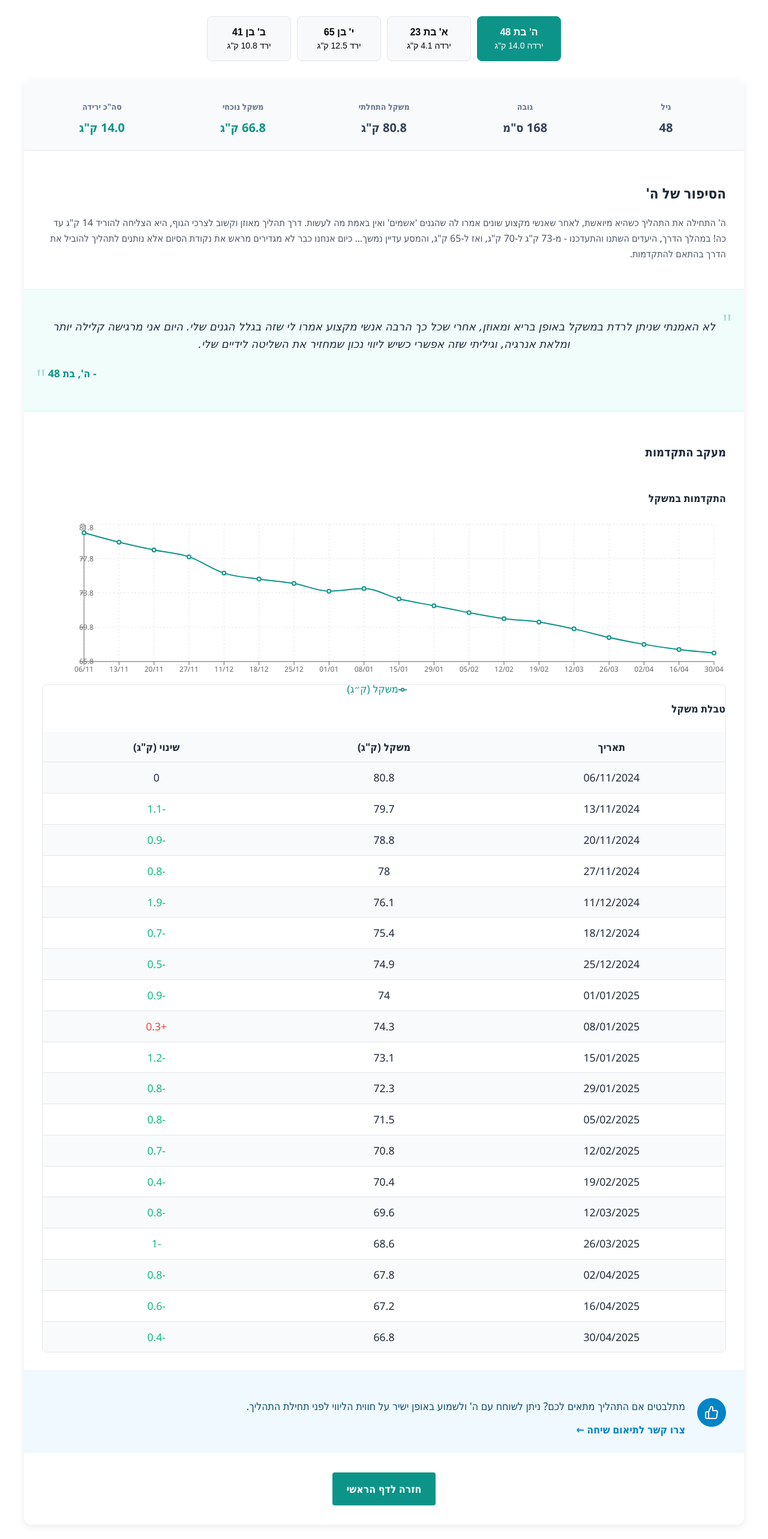
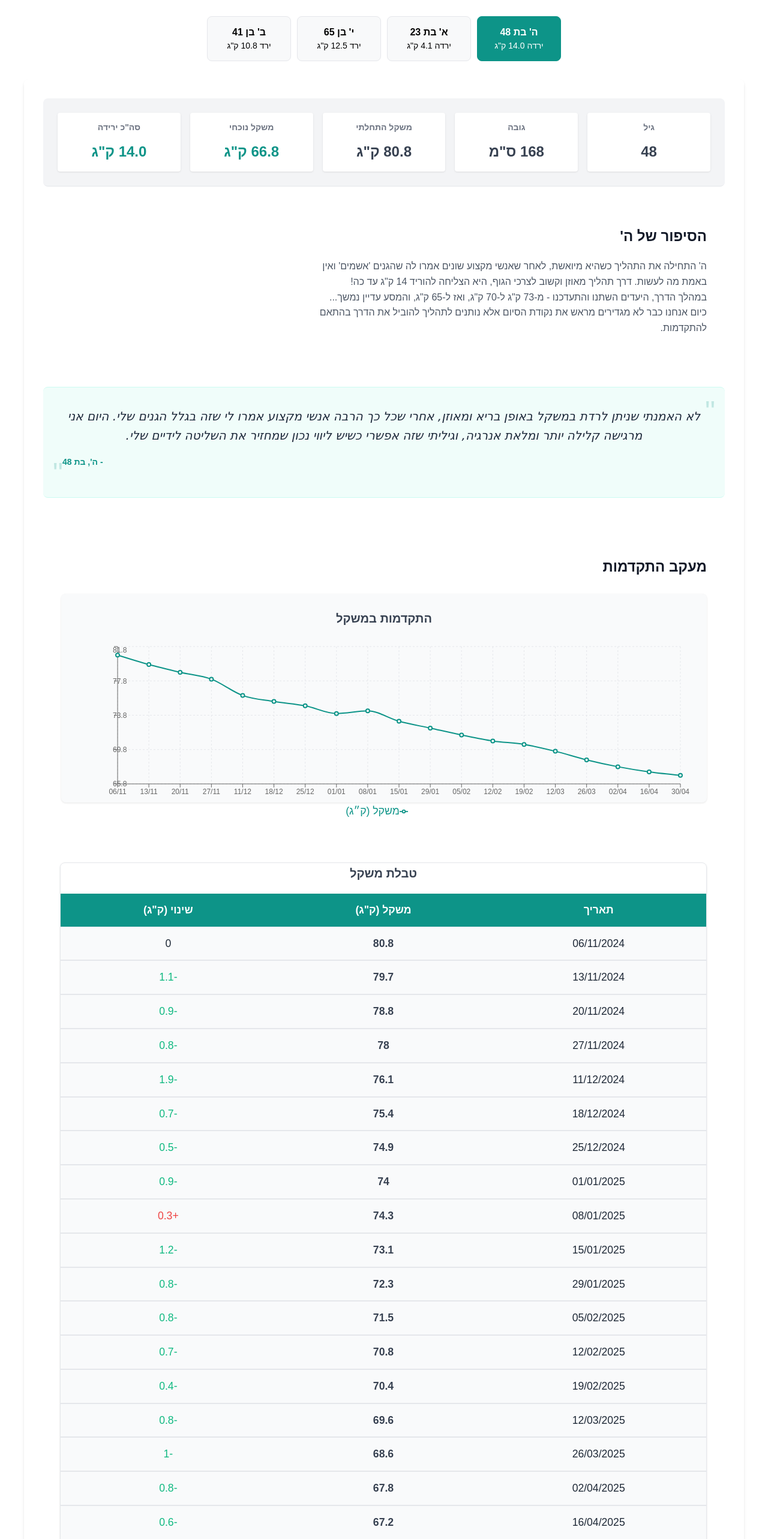
Before and after one commit to ronental75/nutrition-community, a React (Create React App) app: page /success-stories in a window 1280 px wide. Shown: the part 180-2746 px from the top of the page at 60% size. Built offline with nearby package versions, Linux system fonts and the light colour scheme.

Commit message:
Initial commit

```diff
--- a/src/components/SuccessStories/SuccessStories.css
+++ b/src/components/SuccessStories/SuccessStories.css
@@ -602,3 +602,476 @@
     display: none;
   }
 }
+
+/* Success Stories Component Styles */
+.success-story-card {
+  max-width: 1200px;
+  margin: 0 auto;
+  padding: 2rem;
+  background-color: #ffffff;
+  border-radius: 0.5rem;
+  box-shadow: 0 4px 6px -1px rgba(0, 0, 0, 0.1), 0 2px 4px -1px rgba(0, 0, 0, 0.06);
+  direction: rtl;
+  font-family: 'Rubik', sans-serif;
+}
+
+/* Header Stats */
+.success-story-header-stats {
+  display: flex;
+  flex-wrap: wrap;
+  justify-content: space-between;
+  gap: 1rem;
+  margin-bottom: 2rem;
+  background-color: #f3f4f6;
+  padding: 1.5rem;
+  border-radius: 0.5rem;
+}
+
+.stat-box {
+  flex: 1;
+  min-width: 120px;
+  text-align: center;
+  padding: 0.75rem;
+  border-radius: 0.25rem;
+  background-color: #ffffff;
+  box-shadow: 0 1px 3px 0 rgba(0, 0, 0, 0.1);
+}
+
+.stat-box h3 {
+  margin: 0 0 0.5rem 0;
+  font-size: 0.875rem;
+  color: #6b7280;
+}
+
+.stat-value {
+  font-size: 1.5rem;
+  font-weight: 700;
+  color: #374151;
+}
+
+.stat-value.highlight {
+  color: #0d9488;
+}
+
+/* Story Intro */
+.success-story-intro {
+  display: flex;
+  flex-direction: column;
+  gap: 2rem;
+  margin-bottom: 2rem;
+}
+
+@media (min-width: 768px) {
+  .success-story-intro {
+    flex-direction: row;
+  }
+
+  .success-story-image {
+    flex: 0 0 40%;
+  }
+
+  .success-story-description {
+    flex: 0 0 60%;
+  }
+}
+
+.success-story-image {
+  max-width: 300px; /* Adjust this value to control the image size */
+  margin: 0 auto 1.5rem;
+}
+
+.success-story-image img {
+  width: 100%;
+  height: auto;
+  border-radius: 0.5rem;
+  box-shadow: 0 4px 6px -1px rgba(0, 0, 0, 0.1);
+  object-fit: cover;
+}
+
+.success-story-description h2 {
+  color: #111827;
+  margin-top: 0;
+  margin-bottom: 1rem;
+  font-size: 1.5rem;
+}
+
+.success-story-description p {
+  color: #4b5563;
+  line-height: 1.6;
+}
+
+.success-story-highlights {
+  margin-top: 1.5rem;
+  padding: 1rem;
+  background-color: #f8fafc;
+  border-radius: 0.25rem;
+  border-right: 4px solid #0d9488;
+}
+
+.success-story-highlights h3 {
+  margin-top: 0;
+  color: #0d9488;
+  font-size: 1.125rem;
+}
+
+.highlights-list {
+  padding-right: 1.25rem;
+  margin: 0.5rem 0 0 0;
+}
+
+.highlight-item {
+  margin-bottom: 0.5rem;
+  color: #4b5563;
+}
+
+/* Quote */
+.success-story-quote {
+  position: relative;
+  padding: 2rem;
+  margin: 2.5rem 0;
+  background-color: #f0fdfa;
+  border-radius: 0.5rem;
+  color: #0f766e;
+  text-align: center;
+}
+
+.quote-mark {
+  font-size: 3rem;
+  line-height: 1;
+  position: absolute;
+  color: #0d9488;
+  opacity: 0.2;
+}
+
+.quote-mark.left {
+  top: 1rem;
+  right: 1rem;
+}
+
+.quote-mark.right {
+  bottom: 1rem;
+  left: 1rem;
+}
+
+.quote-text {
+  margin: 0;
+  font-size: 1.25rem;
+  font-style: italic;
+  line-height: 1.6;
+}
+
+.quote-author {
+  margin-top: 1rem;
+  font-weight: 600;
+  font-size: 0.875rem;
+}
+
+/* Chart Containers for Mobile Scrolling */
+.chart-scroll-container {
+  width: 100%;
+  overflow-x: auto;
+  -webkit-overflow-scrolling: touch; /* Smooth scrolling on iOS */
+  scrollbar-width: thin; /* Firefox */
+  scrollbar-color: #0d9488 #f9fafb; /* Firefox */
+  margin-bottom: 1rem;
+}
+
+.chart-scroll-container::-webkit-scrollbar {
+  height: 8px; /* Height of horizontal scrollbar */
+}
+
+.chart-scroll-container::-webkit-scrollbar-track {
+  background: #f9fafb;
+  border-radius: 4px;
+}
+
+.chart-scroll-container::-webkit-scrollbar-thumb {
+  background-color: #0d9488;
+  border-radius: 4px;
+}
+
+.chart-inner-container {
+  min-width: 600px; /* Minimum width to ensure readability */
+  height: 100%;
+}
+
+/* Progress Section */
+.success-story-progress {
+  margin-bottom: 2rem;
+}
+
+.success-story-progress h3 {
+  color: #111827;
+  font-size: 1.5rem;
+  margin-bottom: 1.5rem;
+}
+
+.chart-container {
+  display: flex;
+  flex-direction: column;
+  gap: 2.5rem;
+}
+
+.weight-chart-wrapper,
+.workouts-chart-wrapper {
+  padding: 1.5rem;
+  background-color: #f9fafb;
+  border-radius: 0.5rem;
+  box-shadow: 0 1px 3px 0 rgba(0, 0, 0, 0.1);
+}
+
+.chart-title {
+  margin-top: 0;
+  margin-bottom: 1.5rem;
+  color: #374151;
+  font-size: 1.25rem;
+  text-align: center;
+}
+
+/* Chart Tooltip */
+.chart-tooltip {
+  background-color: rgba(255, 255, 255, 0.95);
+  padding: 0.75rem;
+  border-radius: 0.25rem;
+  box-shadow: 0 2px 5px rgba(0, 0, 0, 0.15);
+  border: 1px solid #e5e7eb;
+  min-width: 150px;
+}
+
+.tooltip-date {
+  margin: 0 0 0.5rem 0;
+  font-weight: 600;
+  color: #374151;
+  border-bottom: 1px solid #e5e7eb;
+  padding-bottom: 0.25rem;
+}
+
+.tooltip-weight,
+.tooltip-strength,
+.tooltip-cardio,
+.tooltip-total,
+.tooltip-details {
+  margin: 0.25rem 0;
+  font-size: 0.875rem;
+  color: #4b5563;
+}
+
+.tooltip-weight {
+  font-weight: 600;
+}
+
+.tooltip-strength-color,
+.tooltip-cardio-color {
+  display: inline-block;
+  width: 10px;
+  height: 10px;
+  margin-left: 5px;
+  border-radius: 50%;
+}
+
+.tooltip-strength-color {
+  background-color: #8884d8;
+}
+
+.tooltip-cardio-color {
+  background-color: #82ca9d;
+}
+
+.weight-gain {
+  color: #ef4444;
+}
+
+/* Data Tables */
+.data-tables-container {
+  margin-top: 2.5rem;
+}
+
+.weight-table {
+  width: 100%;
+  border-collapse: collapse;
+  box-shadow: 0 1px 3px 0 rgba(0, 0, 0, 0.1);
+  border-radius: 0.5rem;
+  overflow: hidden;
+}
+
+.table-title {
+  text-align: center;
+  margin-top: 0;
+  margin-bottom: 1rem;
+  color: #374151;
+  font-size: 1.25rem;
+}
+
+.weight-table-header {
+  display: flex;
+  background-color: #0d9488;
+  color: white;
+  font-weight: 600;
+}
+
+.weight-table-row {
+  display: flex;
+  border-bottom: 1px solid #e5e7eb;
+}
+
+.weight-table-row:last-child {
+  border-bottom: none;
+}
+
+.weight-table-row:nth-child(even) {
+  background-color: #f9fafb;
+}
+
+.weight-table-cell {
+  flex: 1;
+  padding: 0.75rem 1rem;
+  text-align: center;
+}
+
+.weight-value {
+  font-weight: 600;
+  color: #374151;
+}
+
+/* Contact Section */
+.success-story-contact {
+  display: flex;
+  align-items: center;
+  padding: 1.5rem;
+  margin: 2rem 0;
+  background-color: #f0fdfa;
+  border-radius: 0.5rem;
+  border-right: 4px solid #0d9488;
+}
+
+.contact-icon {
+  flex-shrink: 0;
+  margin-left: 1.5rem;
+  color: #0d9488;
+  background-color: white;
+  width: 3rem;
+  height: 3rem;
+  display: flex;
+  align-items: center;
+  justify-content: center;
+  border-radius: 50%;
+  box-shadow: 0 1px 3px 0 rgba(0, 0, 0, 0.1);
+}
+
+.contact-text {
+  flex-grow: 1;
+}
+
+.contact-text p {
+  margin: 0 0 0.75rem 0;
+  color: #374151;
+}
+
+.contact-link {
+  display: inline-block;
+  color: #0d9488;
+  font-weight: 600;
+  text-decoration: none;
+  transition: color 0.2s;
+}
+
+.contact-link:hover {
+  color: #0f766e;
+  text-decoration: underline;
+}
+
+/* Responsive Design */
+@media (max-width: 768px) {
+  .success-story-card {
+    padding: 1.5rem;
+  }
+
+  .success-story-header-stats {
+    flex-direction: column;
+  }
+
+  .stat-box {
+    width: 100%;
+  }
+
+  .success-story-quote {
+    padding: 1.5rem;
+  }
+
+  .quote-text {
+    font-size: 1rem;
+  }
+
+  .weight-table-row,
+  .weight-table-header {
+    font-size: 0.875rem;
+  }
+
+  .weight-table-cell {
+    padding: 0.5rem;
+  }
+}
+
+/* Return Button */
+.button-container {
+  margin: 2rem 0;
+  text-align: center;
+}
+
+.return-button {
+  display: inline-block;
+  padding: 0.75rem 1.5rem;
+  background-color: #0d9488;
+  color: white;
+  text-decoration: none;
+  border-radius: 0.25rem;
+  font-weight: 600;
+  transition: background-color 0.3s;
+}
+
+.return-button:hover {
+  background-color: #0f766e;
+}
+
+/* Chart Containers for Mobile Scrolling */
+.chart-scroll-container {
+  width: 100%;
+  overflow-x: auto;
+  -webkit-overflow-scrolling: touch; /* Smooth scrolling on iOS */
+  scrollbar-width: thin; /* Firefox */
+  scrollbar-color: #0d9488 #f9fafb; /* Firefox */
+  margin-bottom: 1rem;
+}
+
+.chart-scroll-container::-webkit-scrollbar {
+  height: 8px; /* Height of horizontal scrollbar */
+}
+
+.chart-scroll-container::-webkit-scrollbar-track {
+  background: #f9fafb;
+  border-radius: 4px;
+}
+
+.chart-scroll-container::-webkit-scrollbar-thumb {
+  background-color: #0d9488;
+  border-radius: 4px;
+}
+
+.chart-inner-container {
+  min-width: 600px; /* Minimum width to ensure readability */
+  height: 100%;
+}
+
+/* Image size control */
+.success-story-image {
+  max-width: 300px; /* Adjust this value to control the image size */
+  margin: 0 auto 1.5rem;
+}
+
+.success-story-image img {
+  width: 100%;
+  height: auto;
+  border-radius: 0.5rem;
+  box-shadow: 0 4px 6px -1px rgba(0, 0, 0, 0.1);
+  object-fit: cover;
+}
--- a/src/components/SuccessStories/SuccessStoryCard.jsx
+++ b/src/components/SuccessStories/SuccessStoryCard.jsx
@@ -113,8 +113,11 @@ const SuccessStoryCard = ({ story }) => {
         <h3>מעקב התקדמות</h3>
 
         <div className="chart-container">
+    {/* Replace the existing weight chart section with this code */}
 <div className="weight-chart-wrapper">
   <h4 className="chart-title">התקדמות במשקל</h4>
+  <div className="chart-scroll-container">
+    <div className="chart-inner-container">
       <ResponsiveContainer width="100%" height={300}>
         <LineChart
           data={story.weightData}
@@ -146,12 +149,15 @@ const SuccessStoryCard = ({ story }) => {
         </LineChart>
       </ResponsiveContainer>
     </div>
+  </div>
+</div>
 
-
-{/* תצוגת נתוני אימונים אם קיימים */}
+{/* Replace the existing workout chart section with this code */}
 {story.workoutData && story.workoutData.length > 0 && (
   <div className="workouts-chart-wrapper">
     <h4 className="chart-title">מעקב אימונים שבועי - כוח ואירובי</h4>
+    <div className="chart-scroll-container">
+      <div className="chart-inner-container">
         <ResponsiveContainer width="100%" height={300}>
           <BarChart
             data={story.workoutData}
@@ -178,31 +184,6 @@ const SuccessStoryCard = ({ story }) => {
                 style: { fontSize: '14px', fill: '#374151' }
               }}
             />
-
-        {/* <Tooltip
-          content={({ active, payload, label }) => {
-            if (active && payload && payload.length) {
-              const workoutData = story.workoutData.find(item => item.week === parseInt(label));
-
-              return (
-                <div className="chart-tooltip">
-                  <p className="tooltip-date">שבוע {label} ({workoutData?.date})</p>
-                  <p className="tooltip-strength">
-                    <span className="tooltip-strength-color"></span>
-                    אימוני כוח: {payload[0].value}
-                  </p>
-                  <p className="tooltip-cardio">
-                    <span className="tooltip-cardio-color"></span>
-                    אימוני אירובי: {payload[1].value}
-                  </p>
-                  <p className="tooltip-total">סה"כ: {workoutData?.totalWorkouts} אימונים</p>
-                </div>
-              );
-            }
-            return null;
-          }}
-          wrapperStyle={{ zIndex: 1000 }}
-        /> */}
             <Legend
               verticalAlign="top"
               align="right"
@@ -254,6 +235,8 @@ const SuccessStoryCard = ({ story }) => {
             </text>
           </BarChart>
         </ResponsiveContainer>
+      </div>
+    </div>
   </div>
 )}
 
```
Lines whose indentation alone changed are shown as unchanged.
